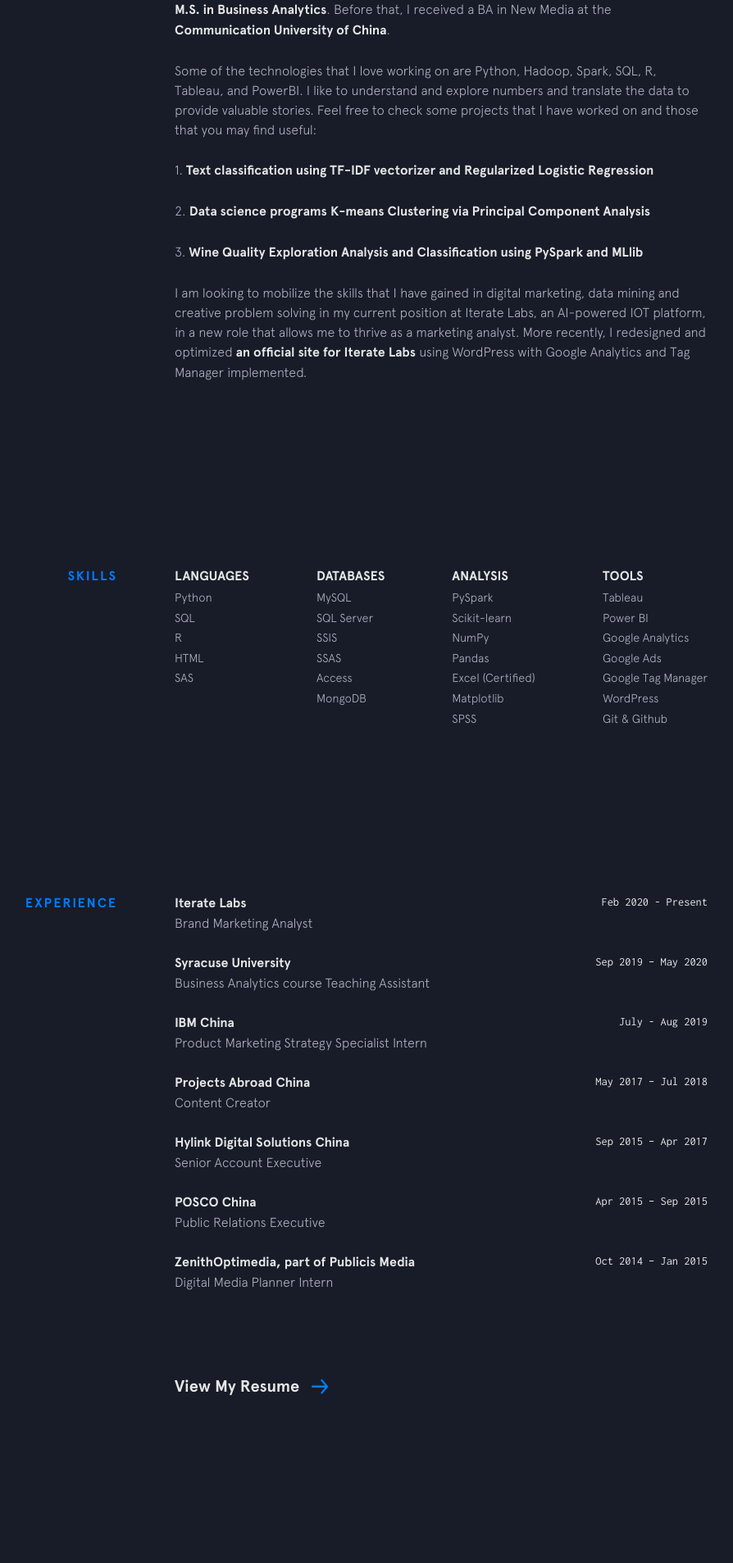
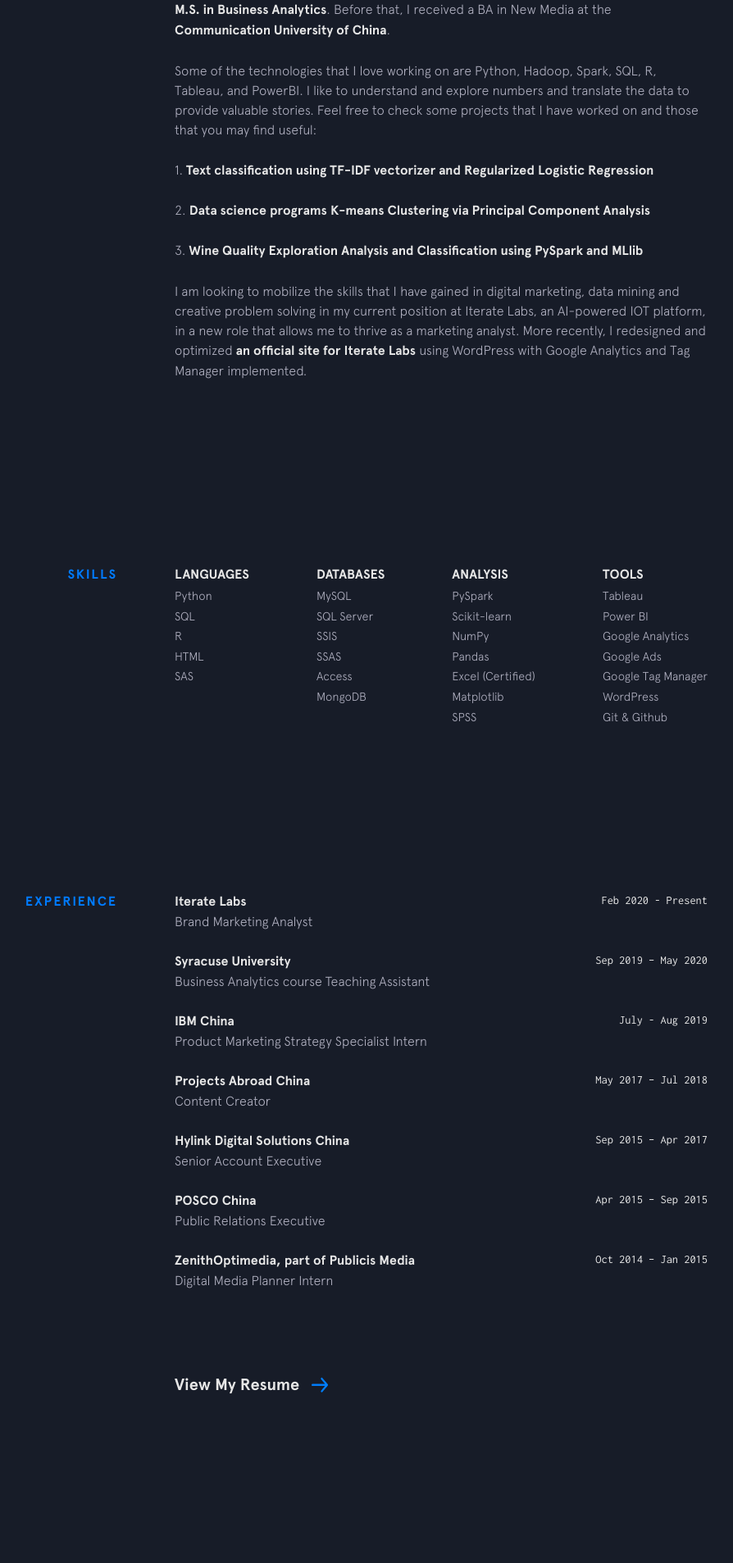
Before and after one commit to harper-he/harper-he.github.io, a Jekyll site: the page built from index.html, in a window 1280 px wide. Shown: the part 1075-2982 px from the top of the page at 82% size, without its empty margins (237-1131 px from the left). Built offline with Jekyll 4.4.1, drawn with Linux system fonts in a browser that asks for light colours; nearby versions of some CDN libraries.

Commit message:
Update background.html

```diff
--- a/_includes/background.html
+++ b/_includes/background.html
@@ -15,9 +15,9 @@
       Some of the technologies that I love working on are Python, Hadoop, Spark, SQL, R, Tableau, and PowerBI.
       I like to understand and explore numbers and translate the data to provide valuable stories.
       Feel free to check some projects that I have worked on and those that you may find useful:
-      <p>1. <a class="underline-link" href="https://github.com/harper-he/Python/tree/master/Big%20Data%20Analytics/HW4" target="_blank">Text classification using TF-IDF vectorizer and Regularized Logistic Regression</a></p>
-      <p>2. <a class="underline-link" href="https://github.com/harper-he/Python/tree/master/Big%20Data%20Analytics/HW5" target="_blank">Data science programs K-means Clustering via Principal Component Analysis</a></p>
-      <p>3. <a class="underline-link" href="https://github.com/harper-he/Python/tree/master/Big%20Data%20Analytics/HW6" target="_blank">Wine Quality Exploration Analysis and Classification using PySpark and MLlib</a></p>
+      <p>1. <a class="underline-link" href="https://github.com/harper-he/Python/tree/master/Big%20Data%20Analytics/HW4" target="_blank">Text classification using TF-IDF vectorizer and Regularized Logistic Regression</a></br>
+      <br>2. <a class="underline-link" href="https://github.com/harper-he/Python/tree/master/Big%20Data%20Analytics/HW5" target="_blank">Data science programs K-means Clustering via Principal Component Analysis</a></br>
+      <br>3. <a class="underline-link" href="https://github.com/harper-he/Python/tree/master/Big%20Data%20Analytics/HW6" target="_blank">Wine Quality Exploration Analysis and Classification using PySpark and MLlib</a></br></p>
     </p>
 
     <p>
```
